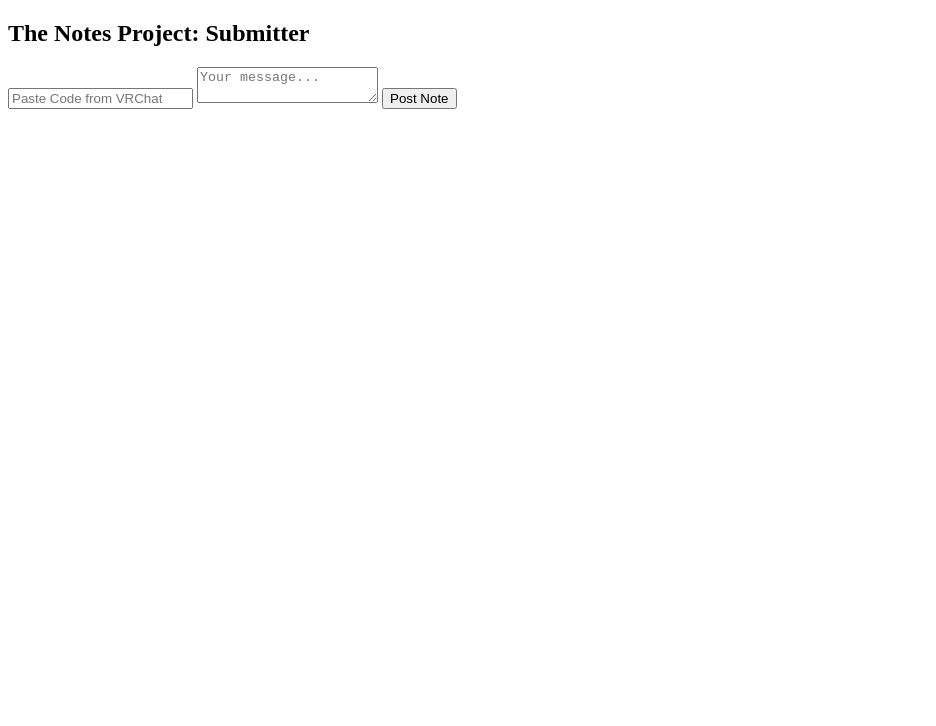
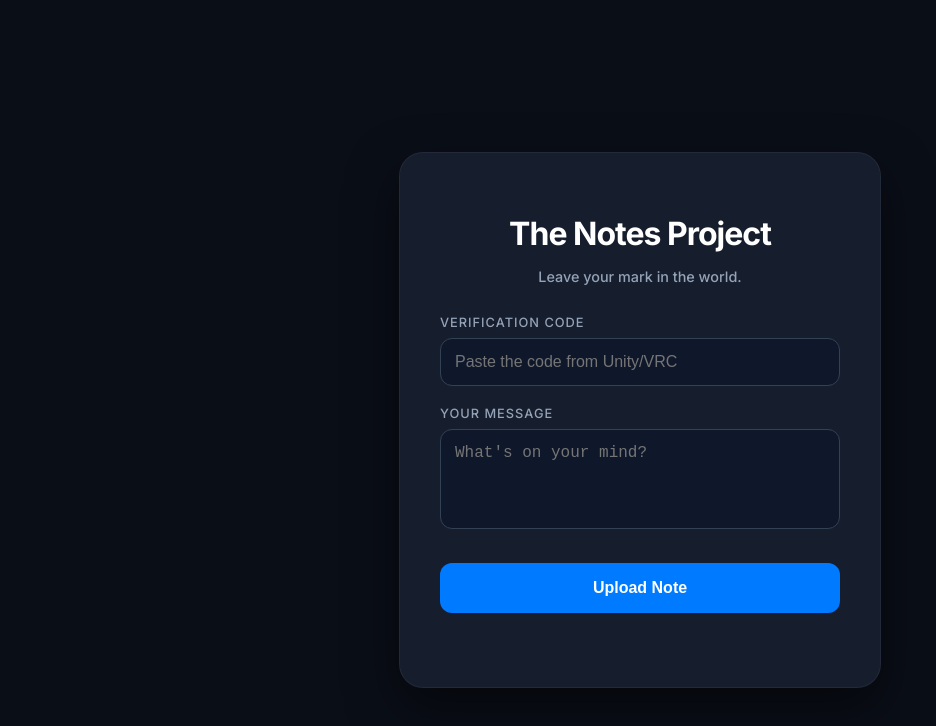
Before and after one commit to vrcnotesproject/notesprojectvrc, a plain HTML site: page index.html in a window 1280 px wide. Shown: the whole page, without its empty margins (0-936 px from the left). Drawn offline with Linux system fonts and the light colour scheme.

Commit message:
Update index.html

```diff
--- a/index.html
+++ b/index.html
@@ -1,27 +1,181 @@
 <!DOCTYPE html>
-<html>
+<html lang="en">
+<head>
+    <meta charset="UTF-8">
+    <meta name="viewport" content="width=device-width, initial-scale=1.0">
+    <title>The Notes Project | Submitter</title>
+    <link href="https://fonts.googleapis.com/css2?family=Inter:wght@300;500;700&display=swap" rel="stylesheet">
+    <style>
+        :root {
+            --bg-color: #0a0e17;
+            --card-bg: #161e2d;
+            --accent-color: #007aff;
+            --accent-glow: rgba(0, 122, 255, 0.3);
+            --text-main: #ffffff;
+            --text-dim: #94a3b8;
+        }
+
+        body {
+            font-family: 'Inter', sans-serif;
+            background-color: var(--bg-color);
+            color: var(--text-main);
+            display: flex;
+            justify-content: center;
+            align-items: center;
+            min-height: 100vh;
+            margin: 0;
+            padding: 20px;
+        }
+
+        .container {
+            background-color: var(--card-bg);
+            padding: 40px;
+            border-radius: 24px;
+            box-shadow: 0 20px 50px rgba(0,0,0,0.5);
+            width: 100%;
+            max-width: 400px;
+            text-align: center;
+            border: 1px solid rgba(255,255,255,0.05);
+        }
+
+        h1 {
+            font-weight: 700;
+            margin-bottom: 8px;
+            letter-spacing: -1px;
+        }
+
+        p.subtitle {
+            color: var(--text-dim);
+            font-size: 0.9rem;
+            margin-bottom: 30px;
+        }
+
+        .input-group {
+            text-align: left;
+            margin-bottom: 20px;
+        }
+
+        label {
+            display: block;
+            font-size: 0.8rem;
+            font-weight: 500;
+            margin-bottom: 8px;
+            color: var(--text-dim);
+            text-transform: uppercase;
+            letter-spacing: 1px;
+        }
+
+        input, textarea {
+            width: 100%;
+            padding: 14px;
+            background: #0f172a;
+            border: 1px solid #334155;
+            border-radius: 12px;
+            color: white;
+            font-size: 1rem;
+            box-sizing: border-box;
+            transition: all 0.2s ease;
+        }
+
+        input:focus, textarea:focus {
+            outline: none;
+            border-color: var(--accent-color);
+            box-shadow: 0 0 0 4px var(--accent-glow);
+        }
+
+        textarea {
+            resize: none;
+            height: 100px;
+        }
+
+        button {
+            width: 100%;
+            padding: 16px;
+            background-color: var(--accent-color);
+            color: white;
+            border: none;
+            border-radius: 12px;
+            font-size: 1rem;
+            font-weight: 700;
+            cursor: pointer;
+            transition: transform 0.1s ease, background 0.2s ease;
+            margin-top: 10px;
+        }
+
+        button:hover {
+            background-color: #0063d1;
+        }
+
+        button:active {
+            transform: scale(0.98);
+        }
+
+        #status {
+            margin-top: 15px;
+            font-size: 0.85rem;
+            min-height: 1.2rem;
+        }
+
+        .success { color: #10b981; }
+        .error { color: #ef4444; }
+    </style>
+</head>
 <body>
-    <h2>The Notes Project: Submitter</h2>
-    <input type="text" id="vrcCode" placeholder="Paste Code from VRChat">
-    <textarea id="noteContent" placeholder="Your message..."></textarea>
-    <button onclick="submitNote()">Post Note</button>
+
+<div class="container">
+    <h1>The Notes Project</h1>
+    <p class="subtitle">Leave your mark in the world.</p>
+
+    <div class="input-group">
+        <label>Verification Code</label>
+        <input type="text" id="vrcCode" placeholder="Paste the code from Unity/VRC">
+    </div>
+
+    <div class="input-group">
+        <label>Your Message</label>
+        <textarea id="noteContent" maxlength="140" placeholder="What's on your mind?"></textarea>
+    </div>
+
+    <button id="submitBtn" onclick="submitNote()">Upload Note</button>
+    <div id="status"></div>
+</div>
 
 <script type="module">
     import { initializeApp } from "https://www.gstatic.com/firebasejs/10.7.1/firebase-app.js";
     import { getDatabase, ref, set } from "https://www.gstatic.com/firebasejs/10.7.1/firebase-database.js";
 
-        const firebaseConfig = { databaseURL: "https://the-notes-project-76941-default-rtdb.firebaseio.com/" };
+    // Your Firebase Config
+    const firebaseConfig = {
+        databaseURL: "https://the-notes-project-76941-default-rtdb.firebaseio.com/"
+    };
+
     const app = initializeApp(firebaseConfig);
     const db = getDatabase(app);
 
     window.submitNote = function() {
-            const raw = document.getElementById('vrcCode').value.split('|');
-            if(raw.length < 5) return alert("Invalid Code");
+        const status = document.getElementById('status');
+        const btn = document.getElementById('submitBtn');
+        const codeInput = document.getElementById('vrcCode').value.trim();
+        const content = document.getElementById('noteContent').value.trim();
+
+        if (!codeInput || !content) {
+            showStatus("Please fill in both fields.", "error");
+            return;
+        }
+
+        const raw = codeInput.split('|');
+        if(raw.length < 5) {
+            showStatus("Invalid code format. Try again!", "error");
+            return;
+        }
 
         const [name, x, y, z, check] = raw;
-            const content = document.getElementById('noteContent').value;
 
-            // This path 'notes/Username' ensures one note per player (overwrites old ones)
+        // Visual feedback
+        btn.disabled = true;
+        btn.innerText = "Uploading...";
+        status.innerText = "";
+
         set(ref(db, 'notes/' + name), {
             user: name,
             x: parseFloat(x),
@@ -29,8 +183,23 @@
             z: parseFloat(z),
             text: content,
             time: Date.now()
-            }).then(() => alert("Note Placed!"));
+        }).then(() => {
+            showStatus("Success! Your note is now global.", "success");
+            btn.disabled = false;
+            btn.innerText = "Update Note";
+        }).catch((err) => {
+            showStatus("Database error. Check your rules!", "error");
+            btn.disabled = false;
+            btn.innerText = "Upload Note";
+        });
+    }
+
+    function showStatus(msg, type) {
+        const s = document.getElementById('status');
+        s.innerText = msg;
+        s.className = type;
     }
 </script>
+
 </body>
 </html>
```
Lines whose indentation alone changed are shown as unchanged.
